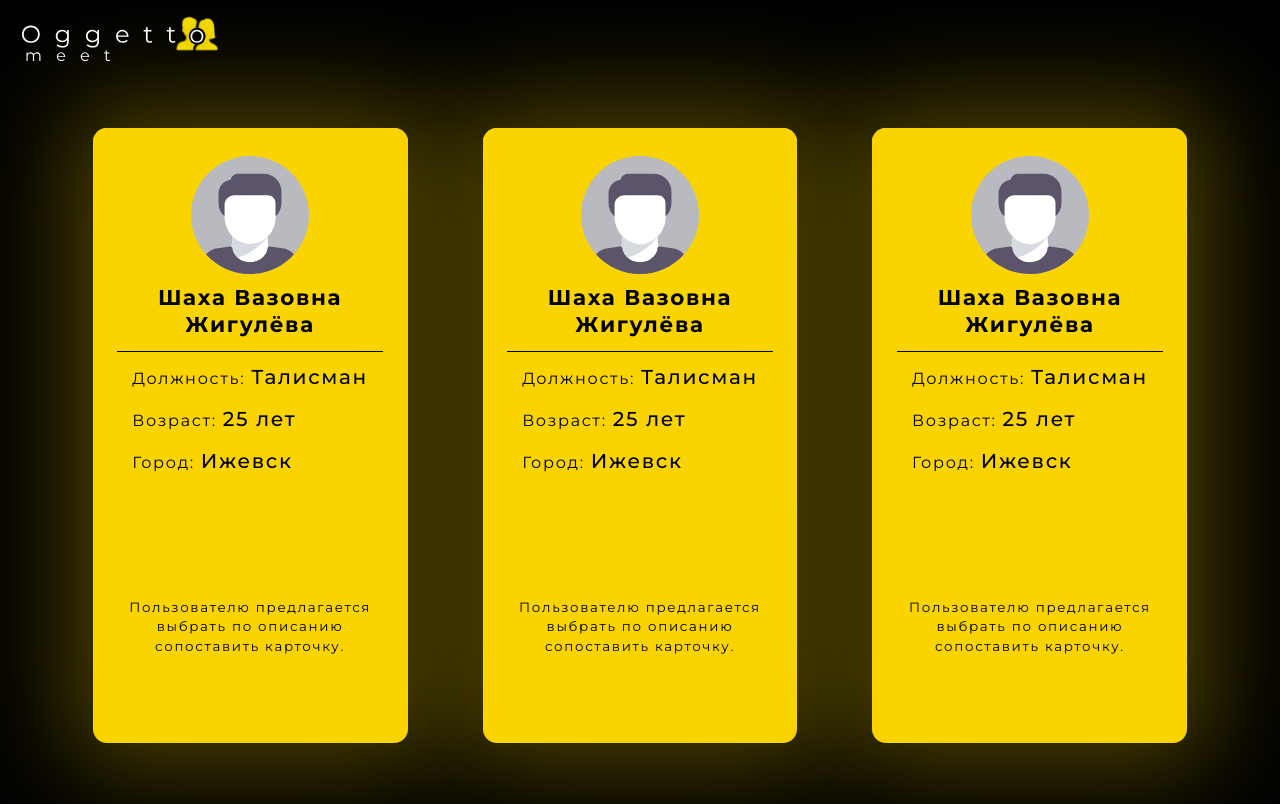
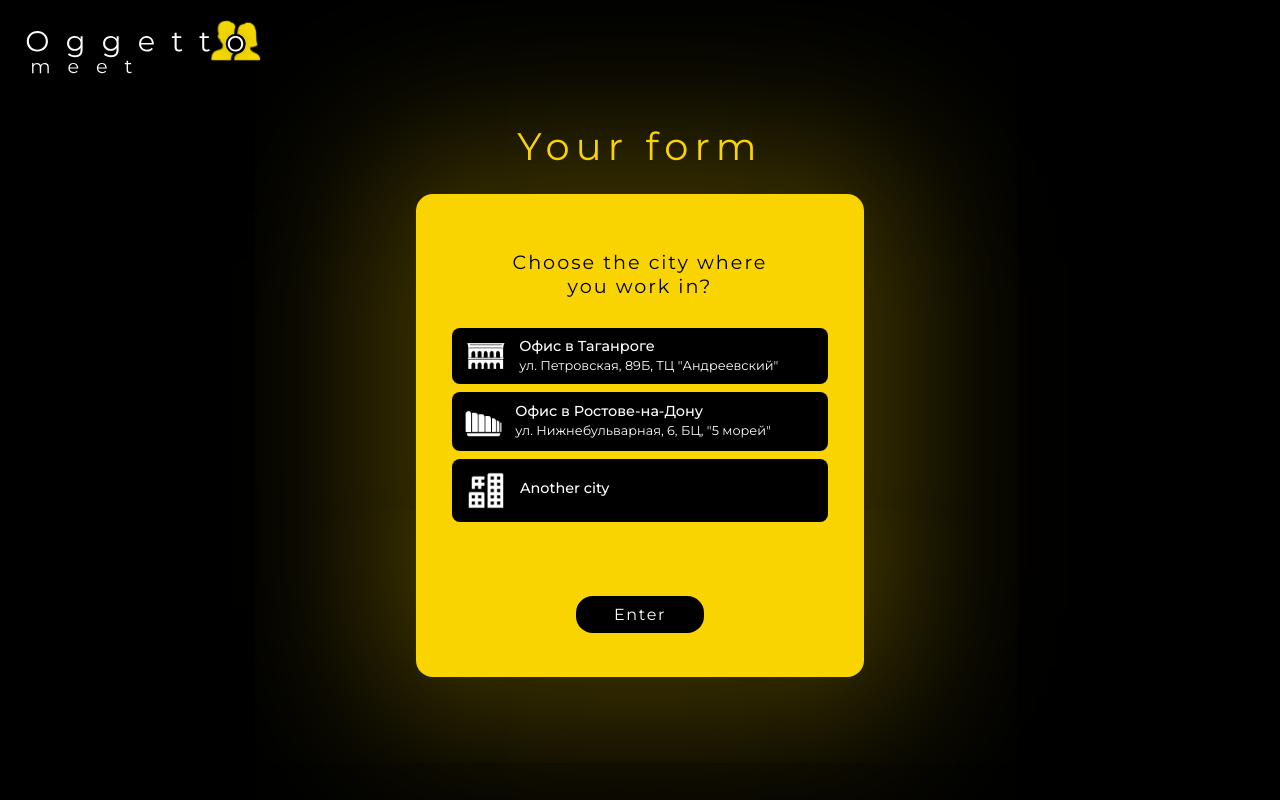
Before and after one commit to Hubulbib/concept_oggetto_hackaton, a React (Create React App) app in the folder frontend/: page / in a window 1280 px wide. Built offline with nearby package versions, Linux system fonts and the light colour scheme.

Commit message:
Added some changes v3

```diff
--- a/frontend/src/App.js
+++ b/frontend/src/App.js
@@ -8,7 +8,7 @@ import Profile from './pages/profile/Profile';
 
 function App() {
   return (
-    <PostActive />
+    <Forms />
   );
 }
 
--- a/frontend/src/index.css
+++ b/frontend/src/index.css
@@ -185,8 +185,8 @@ body {
 .form__container {
   background-color: #000;
   width: 100%;
-  height: 134vh;
-  zoom: 75%;
+  height: 125vh;
+  zoom: 80%;
   display: flex;
   flex-direction: column;
   align-items: center;
@@ -194,7 +194,7 @@ body {
 }
 .form__block {
   background-color: #F9D400;
-  min-width: 470px;
+  min-width: 560px;
   padding: 70px 0 0 0;
   display: flex;
   flex-direction: column;
@@ -243,20 +243,23 @@ body {
 }
 
 .form2__list {
+  width: 100%;
   display: flex;
   flex-direction: column;
   gap: 10px;
 }
 .form2__item {
+  width: 100%;
   background-color: #000;
   display: flex;
   align-items: center;
   padding: 10px;
+  border-radius: 10px;
 }
 .form2__text {
   background-color: #000;
   color: #fff;
-  font-size: 14px;
+  font-size: 16px;
   line-height: 20px;
   letter-spacing: normal;
   transition: all .3s ease;
@@ -276,7 +279,8 @@ body {
 }
 .form2__title {
   font-weight: 500;
-
+  font-size: 18px;
+  margin-bottom: 5px;
 }
 
 
--- a/frontend/src/pages/form/Forms.js
+++ b/frontend/src/pages/form/Forms.js
@@ -14,7 +14,7 @@ export default function Forms() {
       </div>
       <h1 className='form__title'>Your form</h1>
       <div className='form__block'>
-        <Form5 />
+        <Form2 />
         <Btn class="btn-signIn btn-form" value="Enter"/>
       </div>
     </div>
```
